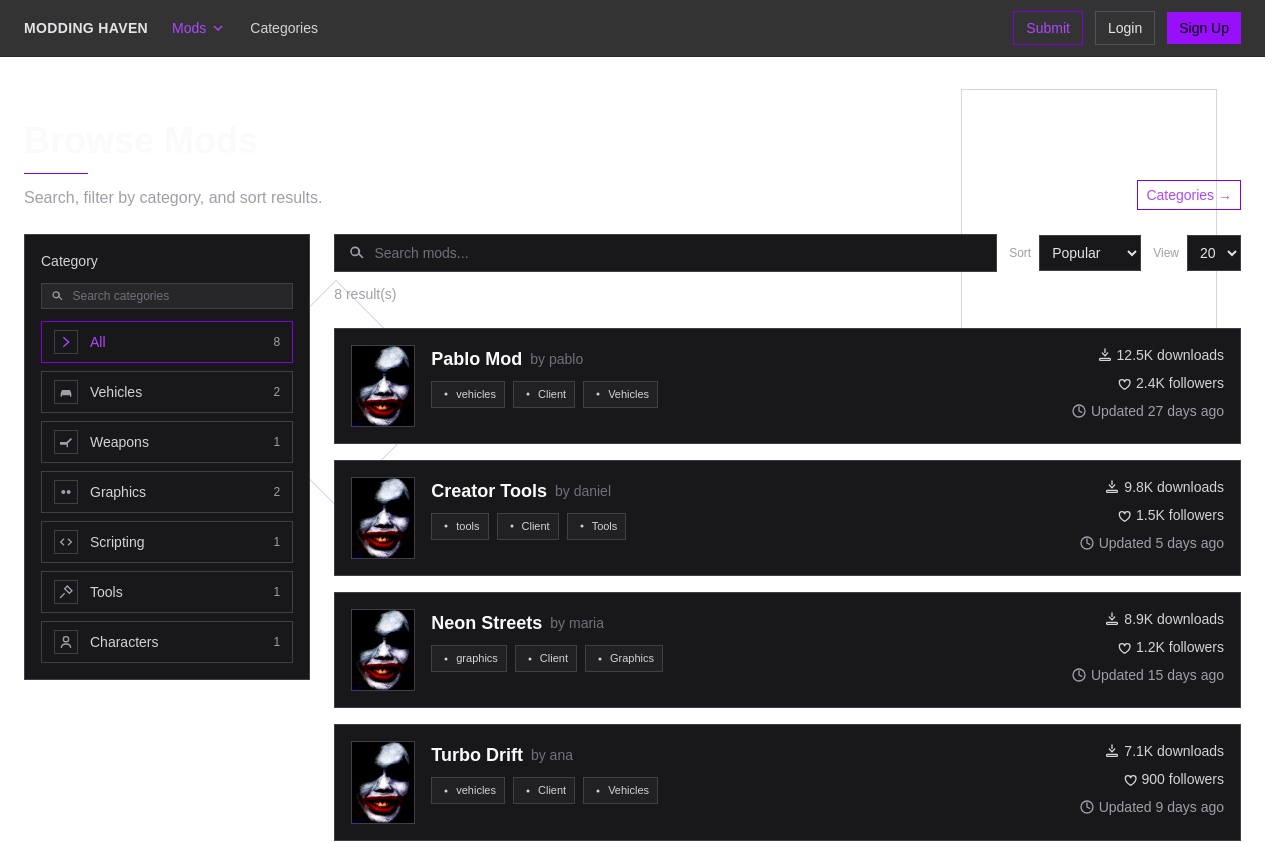
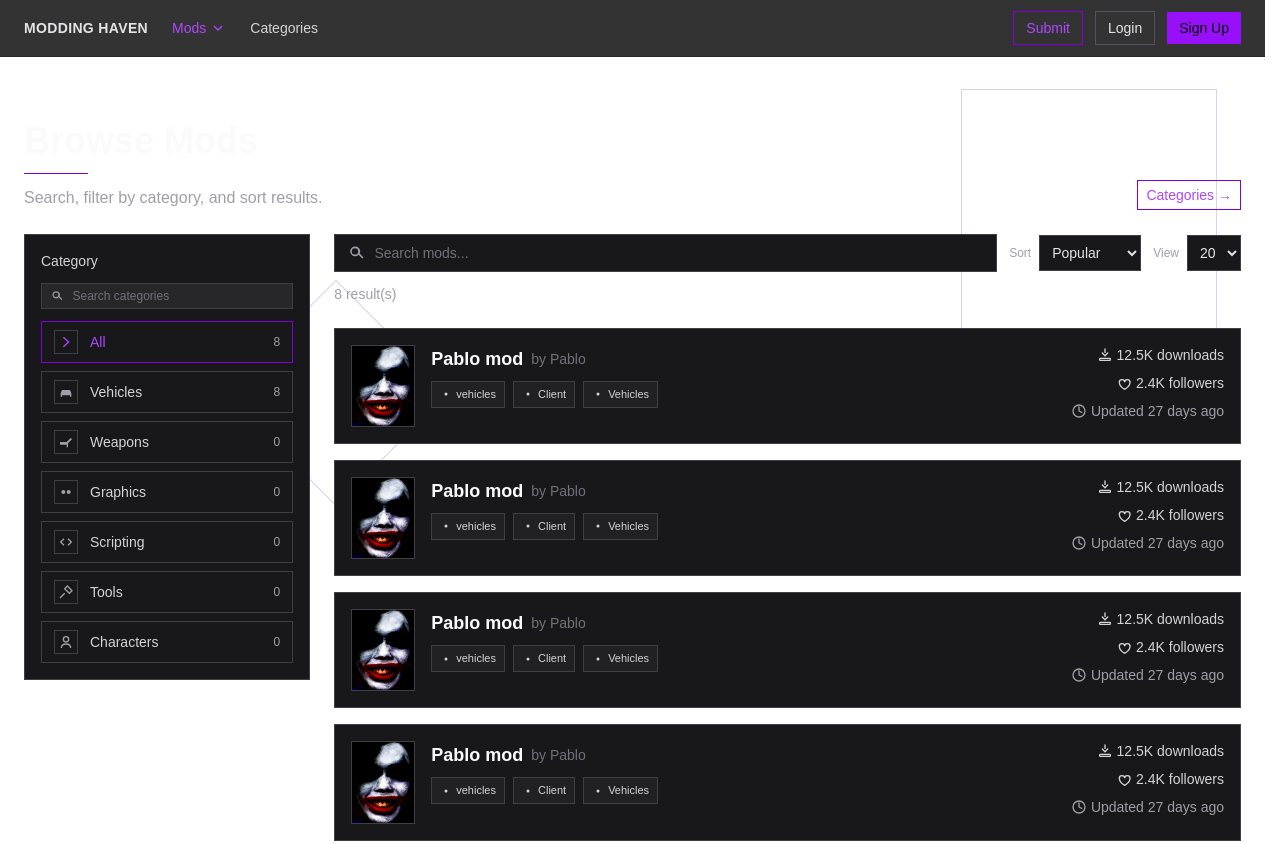
Before and after one commit to CaioXTSY/Moddin-Haven-Front, a Next.js app: page /mods in a window 1280 px wide. Shown: the top 843 px of the page. Built offline with nearby package versions, Linux system fonts and the light colour scheme.

Commit message:
refactor(mods): simplify mod data structure and fix duplicate keys

```diff
--- a/src/app/mods/[slug]/page.tsx
+++ b/src/app/mods/[slug]/page.tsx
@@ -21,10 +21,9 @@ type ModDetail = {
   changelog?: { version: string; notes: string }[];
 };
 
-const mods: Record<string, ModDetail> = {
-  "pablo-mod": {
-    title: "Pablo Mod",
-    author: "pablo",
+const base: ModDetail = {
+  title: "Pablo mod",
+  author: "Pablo",
   category: "vehicles",
   downloads: 12500,
   rating: 4.8,
@@ -32,132 +31,23 @@ const mods: Record<string, ModDetail> = {
   updatedAt: "2025-11-10",
   version: "1.4.2",
   imageSrc: "/img.png",
-    gallerySrcs: ["/img.png", "/img.png", "/img.png"],
+  gallerySrcs: ["/img.png"],
   tags: ["Client", "Vehicles"],
-    description: "Performance-focused vehicle pack with enhanced physics and new car models.",
+  description: "pablo ahahahhahahah",
   requirements: ["Windows 10/11", "GPU dedicada recomendada", "8GB RAM mínimo", "20GB livre"],
   reviews: 320,
-    changelog: [{ version: "v1.4.2", notes: "Ajustes de física e novos modelos." }],
-  },
-  "neon-streets": {
-    title: "Neon Streets",
-    author: "maria",
-    category: "graphics",
-    downloads: 8900,
-    rating: 4.7,
-    followers: 1200,
-    updatedAt: "2025-11-22",
-    version: "2.1.0",
-    imageSrc: "/img.png",
-    gallerySrcs: ["/img.png", "/img.png", "/img.png"],
-    tags: ["Client", "Graphics"],
-    description: "Stylized night neon visuals with optimized shaders and reflections.",
-    requirements: ["Windows 10/11", "RTX recomendado", "16GB RAM mínimo", "50GB espaço"],
-    reviews: 856,
-    changelog: [{ version: "v2.1.0", notes: "Adicionado suporte para RTX 4090." }],
-  },
-  "rapid-fire": {
-    title: "Rapid Fire",
-    author: "joao",
-    category: "weapons",
-    downloads: 6200,
-    rating: 4.5,
-    followers: 3100,
-    updatedAt: "2025-12-01",
-    version: "3.0.0",
-    imageSrc: "/img.png",
-    gallerySrcs: ["/img.png", "/img.png"],
-    tags: ["Client", "Weapons"],
-    description: "Rebalanced firearms and new firing modes for competitive play.",
-    requirements: ["Windows 10/11", "GPU média", "8GB RAM"],
-    reviews: 410,
-    changelog: [{ version: "v3.0.0", notes: "Novo sistema de recoil e balanceamento." }],
-  },
-  "turbo-drift": {
-    title: "Turbo Drift",
-    author: "ana",
-    category: "vehicles",
-    downloads: 7100,
-    rating: 4.6,
-    followers: 900,
-    updatedAt: "2025-11-28",
-    version: "1.2.0",
-    imageSrc: "/img.png",
-    gallerySrcs: ["/img.png"],
-    tags: ["Client", "Vehicles"],
-    description: "Drift tuning pack with configurable traction and torque curves.",
-    requirements: ["Windows 10/11", "GPU dedicada", "8GB RAM"],
-    reviews: 210,
-    changelog: [{ version: "v1.2.0", notes: "Ajustes finos de tração e torque." }],
-  },
-  "shader-fx": {
-    title: "Shader FX",
-    author: "luis",
-    category: "graphics",
-    downloads: 3500,
-    rating: 4.4,
-    followers: 600,
-    updatedAt: "2025-10-30",
-    version: "0.9.5",
-    imageSrc: "/img.png",
-    gallerySrcs: ["/img.png"],
-    tags: ["Client", "Graphics"],
-    description: "Lightweight shader suite for post-processing and color grading.",
-    requirements: ["Windows 10/11", "GPU compatível", "6GB RAM"],
-    reviews: 150,
-    changelog: [{ version: "v0.9.5", notes: "Correções e melhoria de performance." }],
-  },
-  "creator-tools": {
-    title: "Creator Tools",
-    author: "daniel",
-    category: "tools",
-    downloads: 9800,
-    rating: 4.9,
-    followers: 1500,
-    updatedAt: "2025-12-02",
-    version: "5.1.0",
-    imageSrc: "/img.png",
-    gallerySrcs: ["/img.png", "/img.png"],
-    tags: ["Client", "Tools"],
-    description: "Utilities to package, publish, and manage mods efficiently.",
-    requirements: ["Windows 10/11", "Qualquer GPU", "4GB RAM"],
-    reviews: 620,
-    changelog: [{ version: "v5.1.0", notes: "Novos templates e pipeline otimizado." }],
-  },
-  "street-style": {
-    title: "Street Style",
-    author: "ivy",
-    category: "characters",
-    downloads: 5400,
-    rating: 4.6,
-    followers: 1100,
-    updatedAt: "2025-11-08",
-    version: "2.0.3",
-    imageSrc: "/img.png",
-    gallerySrcs: ["/img.png"],
-    tags: ["Client", "Characters"],
-    description: "Character customization set with urban-themed outfits and accessories.",
-    requirements: ["Windows 10/11", "GPU média", "8GB RAM"],
-    reviews: 290,
-    changelog: [{ version: "v2.0.3", notes: "Novas roupas e correções." }],
-  },
-  "cops-ai": {
-    title: "Cops AI",
-    author: "rafa",
-    category: "scripting",
-    downloads: 4600,
-    rating: 4.3,
-    followers: 800,
-    updatedAt: "2025-11-18",
-    version: "1.0.0",
-    imageSrc: "/img.png",
-    gallerySrcs: ["/img.png"],
-    tags: ["Client", "Scripting"],
-    description: "AI behavior overhaul for smarter police pursuit and tactics.",
-    requirements: ["Windows 10/11", "GPU compatível", "8GB RAM"],
-    reviews: 180,
-    changelog: [{ version: "v1.0.0", notes: "Primeiro release estável." }],
-  },
+  changelog: [{ version: "v1.4.2", notes: "Release estável." }],
+};
+
+const mods: Record<string, ModDetail> = {
+  "pablo-mod": base,
+  "neon-streets": base,
+  "rapid-fire": base,
+  "turbo-drift": base,
+  "shader-fx": base,
+  "creator-tools": base,
+  "street-style": base,
+  "cops-ai": base,
 };
 
 function formatCount(n: number) {
--- a/src/app/mods/page.tsx
+++ b/src/app/mods/page.tsx
@@ -19,14 +19,14 @@ type Mod = {
 
 
 const allMods: Mod[] = [
-  { title: "Pablo Mod", author: "pablo", category: "vehicles", downloads: 12500, rating: 4.8, imageSrc: "/img.png", updatedAt: "2025-11-10", followers: 2400, tags: ["Client", "Vehicles"] },
-  { title: "Neon Streets", author: "maria", category: "graphics", downloads: 8900, rating: 4.7, imageSrc: "/img.png", updatedAt: "2025-11-22", followers: 1200, tags: ["Client", "Graphics"] },
-  { title: "Rapid Fire", author: "joao", category: "weapons", downloads: 6200, rating: 4.5, imageSrc: "/img.png", updatedAt: "2025-12-01", followers: 3100, tags: ["Client", "Weapons"] },
-  { title: "Turbo Drift", author: "ana", category: "vehicles", downloads: 7100, rating: 4.6, imageSrc: "/img.png", updatedAt: "2025-11-28", followers: 900, tags: ["Client", "Vehicles"] },
-  { title: "Shader FX", author: "luis", category: "graphics", downloads: 3500, rating: 4.4, imageSrc: "/img.png", updatedAt: "2025-10-30", followers: 600, tags: ["Client", "Graphics"] },
-  { title: "Creator Tools", author: "daniel", category: "tools", downloads: 9800, rating: 4.9, imageSrc: "/img.png", updatedAt: "2025-12-02", followers: 1500, tags: ["Client", "Tools"] },
-  { title: "Street Style", author: "ivy", category: "characters", downloads: 5400, rating: 4.6, imageSrc: "/img.png", updatedAt: "2025-11-08", followers: 1100, tags: ["Client", "Characters"] },
-  { title: "Cops AI", author: "rafa", category: "scripting", downloads: 4600, rating: 4.3, imageSrc: "/img.png", updatedAt: "2025-11-18", followers: 800, tags: ["Client", "Scripting"] },
+  { title: "Pablo mod", author: "Pablo", category: "vehicles", downloads: 12500, rating: 4.8, imageSrc: "/img.png", updatedAt: "2025-11-10", followers: 2400, tags: ["Client", "Vehicles"] },
+  { title: "Pablo mod", author: "Pablo", category: "vehicles", downloads: 12500, rating: 4.8, imageSrc: "/img.png", updatedAt: "2025-11-10", followers: 2400, tags: ["Client", "Vehicles"] },
+  { title: "Pablo mod", author: "Pablo", category: "vehicles", downloads: 12500, rating: 4.8, imageSrc: "/img.png", updatedAt: "2025-11-10", followers: 2400, tags: ["Client", "Vehicles"] },
+  { title: "Pablo mod", author: "Pablo", category: "vehicles", downloads: 12500, rating: 4.8, imageSrc: "/img.png", updatedAt: "2025-11-10", followers: 2400, tags: ["Client", "Vehicles"] },
+  { title: "Pablo mod", author: "Pablo", category: "vehicles", downloads: 12500, rating: 4.8, imageSrc: "/img.png", updatedAt: "2025-11-10", followers: 2400, tags: ["Client", "Vehicles"] },
+  { title: "Pablo mod", author: "Pablo", category: "vehicles", downloads: 12500, rating: 4.8, imageSrc: "/img.png", updatedAt: "2025-11-10", followers: 2400, tags: ["Client", "Vehicles"] },
+  { title: "Pablo mod", author: "Pablo", category: "vehicles", downloads: 12500, rating: 4.8, imageSrc: "/img.png", updatedAt: "2025-11-10", followers: 2400, tags: ["Client", "Vehicles"] },
+  { title: "Pablo mod", author: "Pablo", category: "vehicles", downloads: 12500, rating: 4.8, imageSrc: "/img.png", updatedAt: "2025-11-10", followers: 2400, tags: ["Client", "Vehicles"] },
 ];
 
 
@@ -271,8 +271,8 @@ function ModsContent() {
             <div className="mt-3 text-zinc-400 text-sm">{total} result(s)</div>
 
             <div className="mt-6 space-y-4">
-              {pageItems.map((m) => (
-                <div key={`${m.title}-${m.author}`} className="flex items-start gap-4 border border-zinc-700 bg-zinc-900 p-4">
+              {pageItems.map((m, i) => (
+                <div key={`${m.title}-${m.author}-${i}`} className="flex items-start gap-4 border border-zinc-700 bg-zinc-900 p-4">
                   <div className="shrink-0">
                     <Link href={`/mods/${toSlug(m.title)}`}>
                       <Image src={m.imageSrc} alt={m.title} width={64} height={64} className="border border-zinc-700" />
```
Lines whose indentation alone changed are shown as unchanged.
